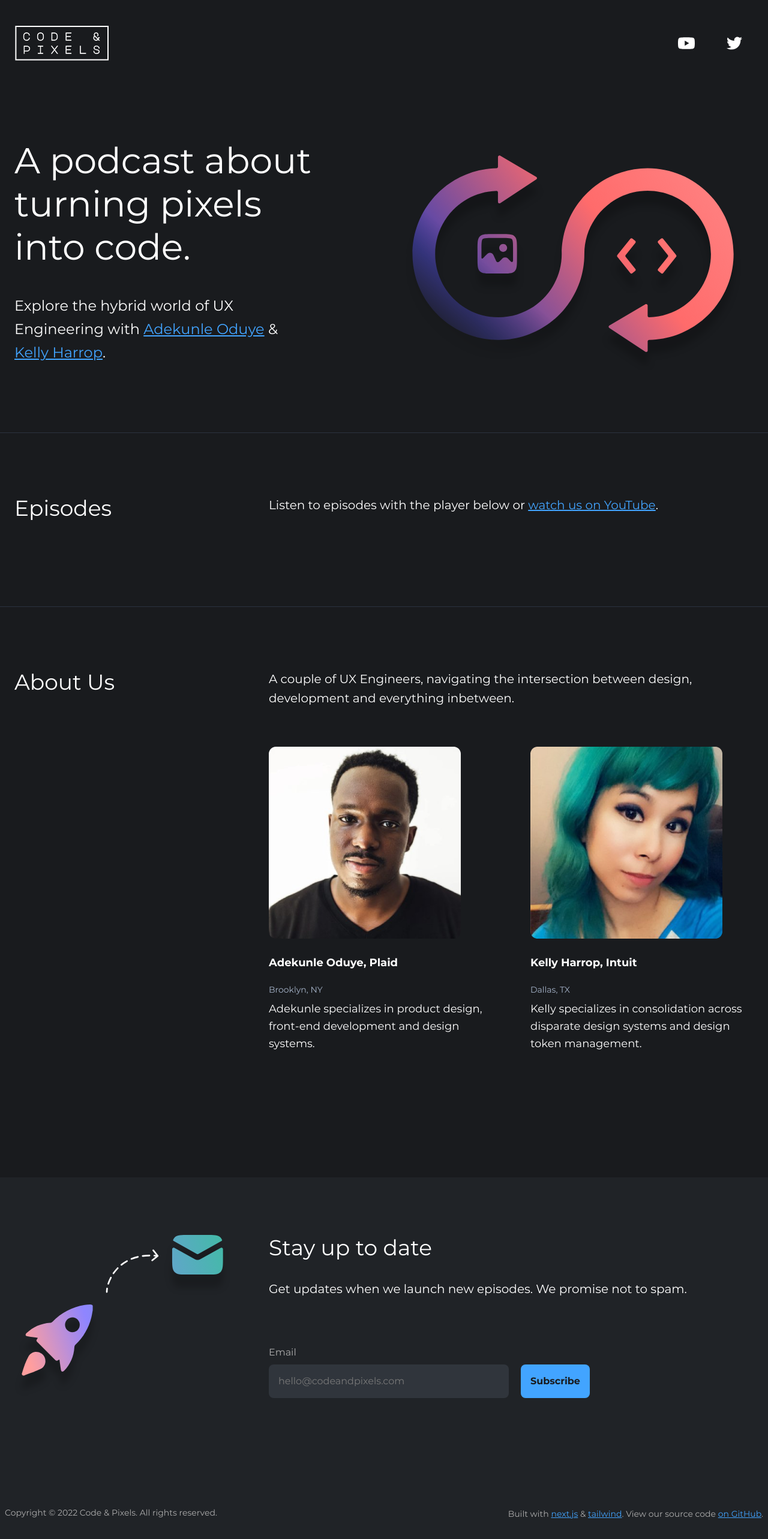
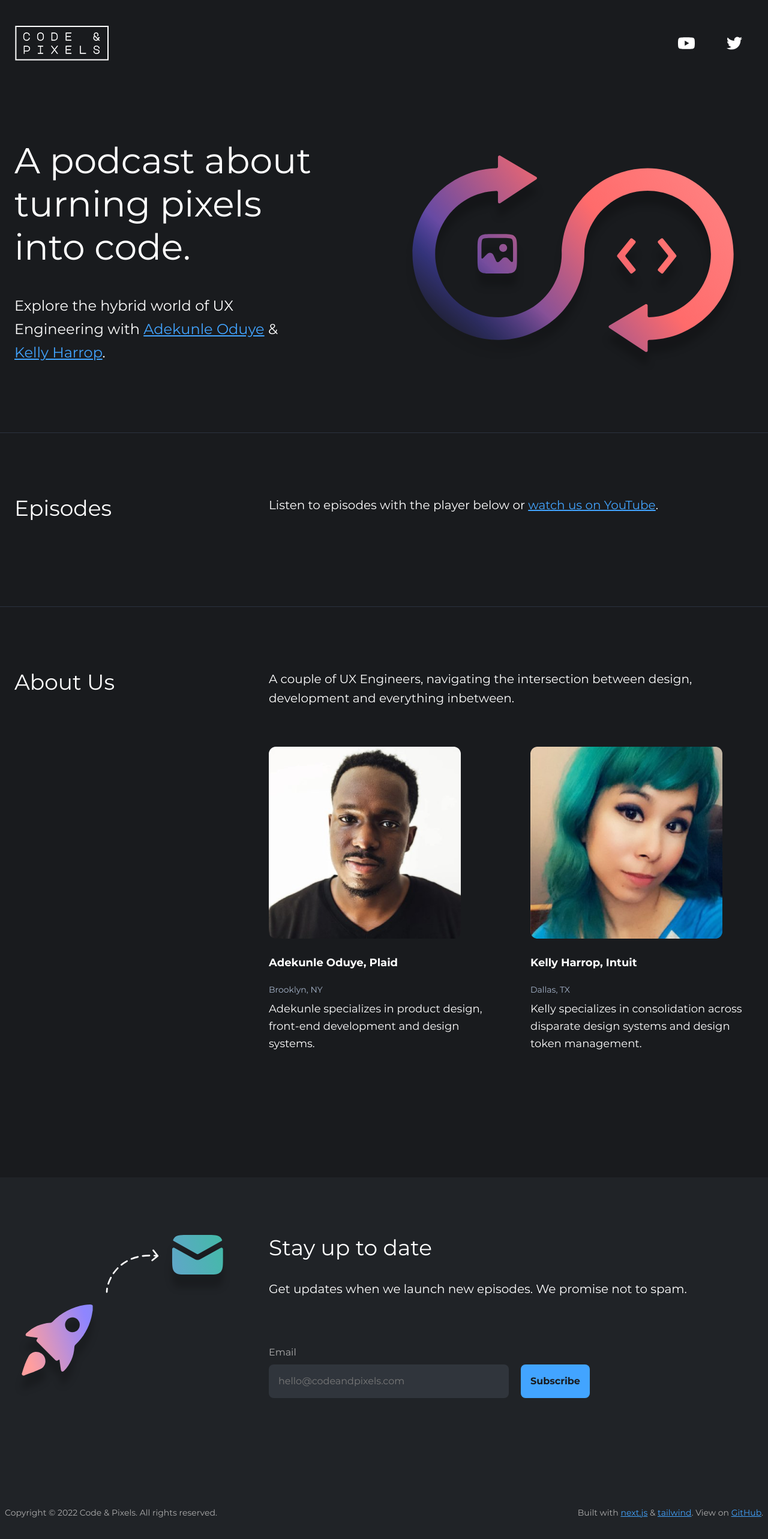
Before and after one commit to Code-And-Pixels-Podcast/website, a Next.js app: page / in a window 1280 px wide. Shown: the top 2566 px of the page at 60% size. Built offline with nearby package versions, Linux system fonts and the light colour scheme.

Commit message:
fixing styles

```diff
--- a/src/pages/index.js
+++ b/src/pages/index.js
@@ -96,20 +96,20 @@ export default function Home() {
 								href="https://twitter.com/adekunleoduye"
 								target={"_blank"}
 								rel="noreferrer noopener"
-								className="inline-block"
 							>
 								Adekunle Oduye
 							</a>{" "}
 							&{" "}
+							<span className="inline-block">
 								<a
 									href="https://twitter.com/kellycodeschaos"
 									target={"_blank"}
 									rel="noreferrer noopener"
-								className="inline-block"
 								>
 									Kelly Harrop
 								</a>
 								.
+							</span>
 						</p>
 					</div>
 					<div className="col-start-7 col-end-13 row-start-1 row-end-1">
@@ -226,13 +226,13 @@ export default function Home() {
 			</main>
 
 			<footer className="bg-gray-400 pb-16">
-				<div className="container pt-20 text-center md:text-left mx-auto md:grid grid-cols-2 md:px-2 px-4 py-4">
-					<span className="tc-darker text-sm">
+				<div className="container items-center pt-20 text-center md:text-left mx-auto md:grid grid-cols-2 md:px-2 px-4 py-4">
+					<div className="tc-darker text-sm mb-4 md:mb-0">
 						Copyright © 2022 Code & Pixels. All rights reserved.
-					</span>
+					</div>
 
 					<div className="justify-self-end">
-						<span className="tc-darker text-sm">
+						<div className="tc-darker text-sm">
 							Built with{" "}
 							<a
 								href="https://nextjs.org/"
@@ -249,16 +249,16 @@ export default function Home() {
 							>
 								tailwind
 							</a>
-							. View our source code{" "}
+							. View on{" "}
 							<a
 								href="https://github.com/Code-And-Pixels-Podcast"
 								target={"_blank"}
 								rel="noreferrer noopener"
 							>
-								on GitHub
+								GitHub
 							</a>
 							.
-						</span>
+						</div>
 					</div>
 				</div>
 			</footer>
```
Lines whose indentation alone changed are shown as unchanged.
